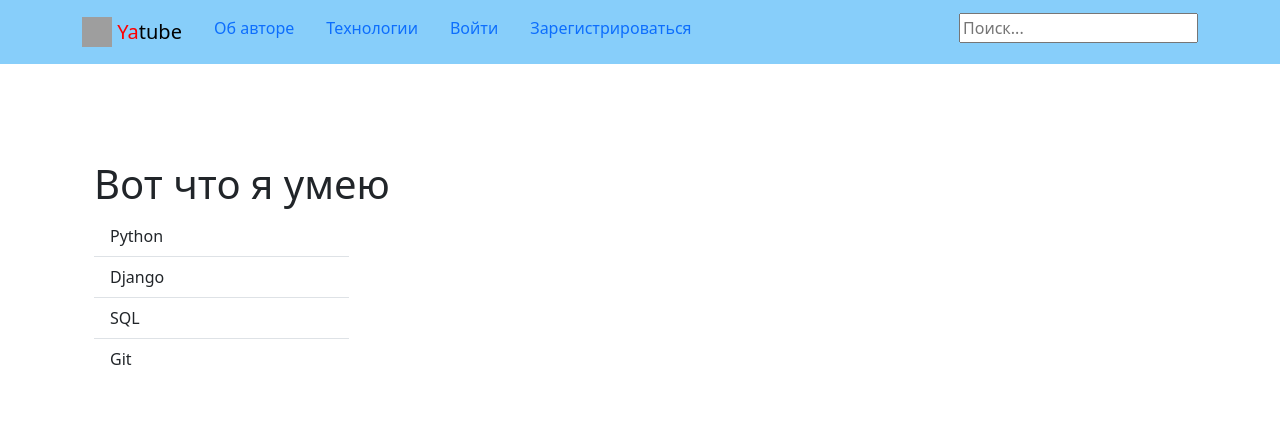
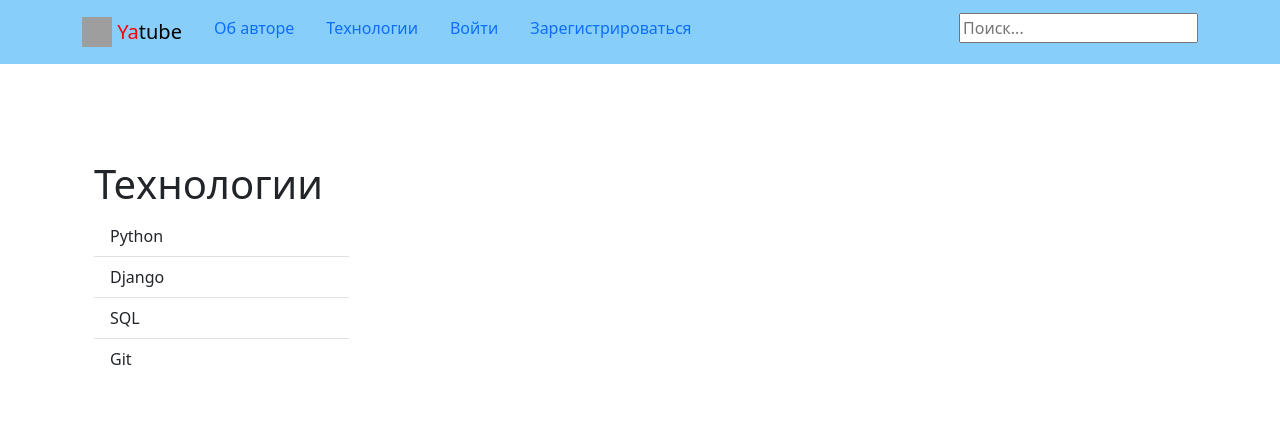
Before and after one commit to AlexVodyanitsky/Yatube, a Django app: page /about/tech/ in a window 1280 px wide. Shown: the top 448 px of the page. Run offline with Django 3.2, Linux system fonts and the light colour scheme; some libraries are stand-ins or nearby versions; grey boxes are pictures that could not be loaded.

Commit message:
technologies

```diff
--- a/yatube/templates/about/tech.html
+++ b/yatube/templates/about/tech.html
@@ -4,7 +4,7 @@
 {% comment %} Колонки с отступом сверху и снизу {% endcomment %}
 <div class="container py-5">
   <div class="row">
-    <h1>Вот что я умею</h1>
+    <h1>Технологии</h1>
     <aside class="col-12 col-md-3">
       <ul class="list-group list-group-flush">
         <li class="list-group-item">
```
